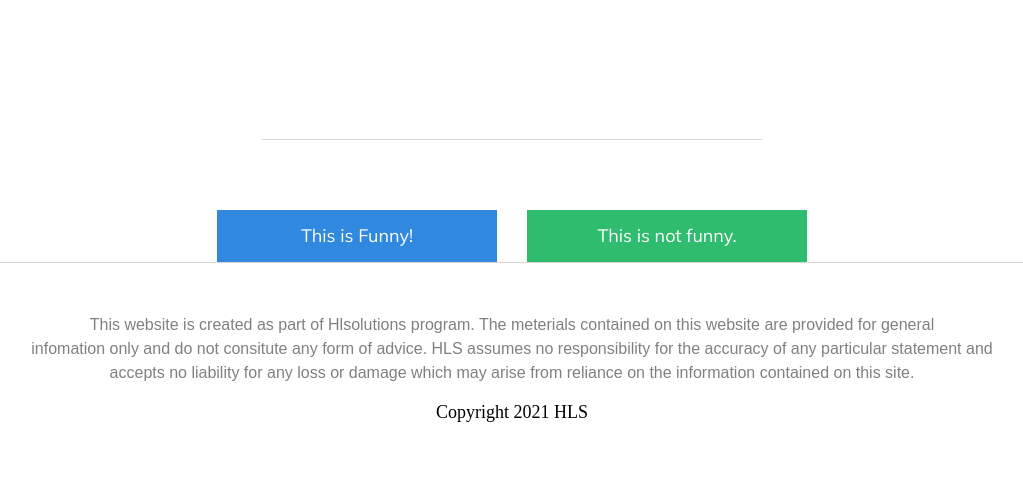
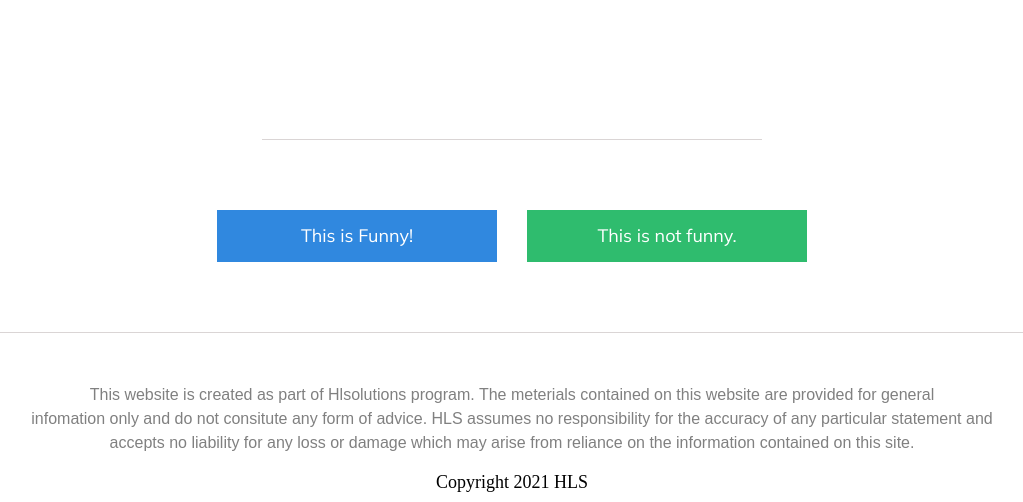
Before and after one commit to haothanh1996/joke-website, a PHP site: page / in a window 1280 px wide. Shown: the part 360-862 px from the top of the page, without its empty margins (128-1151 px from the left). Before the commit the page ends 833 px from the top, so only its background shows below. Run offline with PHP 8.4, Linux system fonts and the light colour scheme; some web fonts are replaced.

Commit message:
update css style for fe

```diff
--- a/joke-fe/style.css
+++ b/joke-fe/style.css
@@ -88,10 +88,11 @@ body {
 }
 
 .joke {
-  min-height: calc(100vh - 560px);
+  min-height: calc(100vh - 640px);
   max-width: 1200px;
   margin: 0 auto;
   text-align: left;
+  margin-bottom: 70px;
 }
 
 .joke-content {
```
